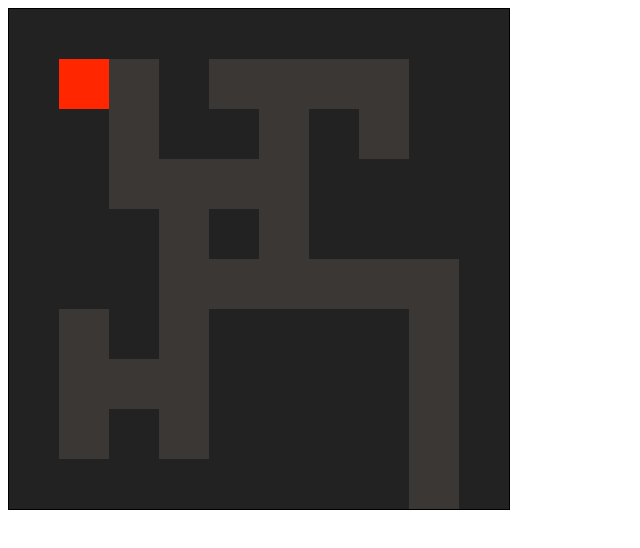
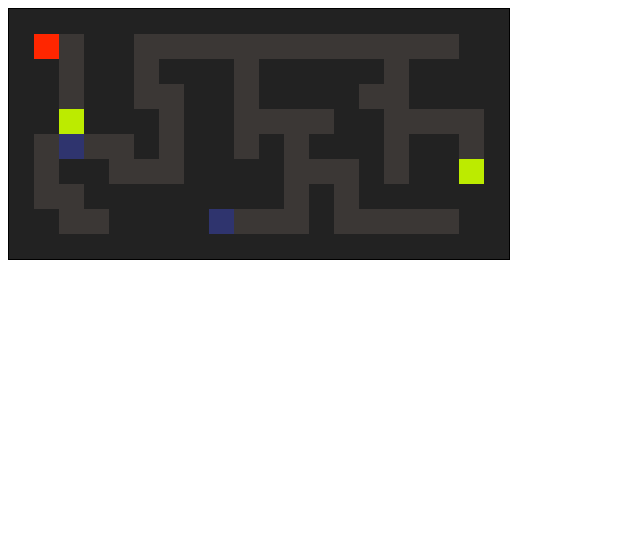
Before and after one commit to anfsanchezcu/Mozmorra-laberinto, a website: page index.html in a window 1280 px wide. Shown: the whole page, without its empty margins (0-640 px from the left). Drawn offline with Linux system fonts and the light colour scheme.

Commit message:
logica de juego

```diff
--- a/css/style.css
+++ b/css/style.css
@@ -1,6 +1,6 @@
 #canvas{
     width: 500px;
-    height: 500px;
+    height: 250px;
     border: solid 1px rgb(0, 0, 0);
 
 }
--- a/js/juego.js
+++ b/js/juego.js
@@ -2,40 +2,42 @@ var canvas;
 var fps=60;
 var ctx;
 
-var anchoF = 50;
-var altoF=50;
+var anchoF = 25;
+var altoF=25;
 
 var muro ='#222222';
 var camino='#3b3735';
-var tierra='#784e3b';
+var llave='#bceb00';
+var puerta ="#2f346e"
 
 
 var escenario = [
-    [0,0,0,0,0,0,0,0,0,0],
-    [0,1,1,0,1,1,1,1,0,0],
-    [0,0,1,0,0,1,0,1,0,0],
-    [0,0,1,1,1,1,0,0,0,0],
-    [0,0,0,1,0,1,0,0,0,0],
-    [0,0,0,1,1,1,1,1,1,0],
-    [0,1,0,1,0,0,0,0,1,0],
-    [0,1,1,1,0,0,0,0,1,0],
-    [0,1,0,1,0,0,0,0,1,0],
-    [0,0,0,0,0,0,0,0,1,0]
+    [0,0,0,0,0,0,0,0,0,0,0,0,0,0,0,0,0,0,0,0],
+    [0,1,1,0,0,1,1,1,1,1,1,1,1,1,1,1,1,1,0,0],
+    [0,0,1,0,0,1,0,0,0,1,0,0,0,0,0,1,0,0,0,0],
+    [0,0,1,0,0,1,1,0,0,1,0,0,0,0,1,1,0,0,0,0],
+    [0,0,5,0,0,0,1,0,0,1,1,1,1,0,0,1,1,1,1,0],
+    [0,1,2,1,1,0,1,0,0,1,0,1,0,0,0,1,0,0,1,0],
+    [0,1,0,0,1,1,1,0,0,0,0,1,1,1,0,1,0,0,5,0],
+    [0,1,1,0,0,0,0,0,0,0,0,1,0,1,0,0,0,0,0,0],
+    [0,0,1,1,0,0,0,0,2,1,1,1,0,1,1,1,1,1,0,0],
+    [0,0,0,0,0,0,0,0,0,0,0,0,0,0,0,0,0,0,0,0]
 ]
 
 
 function borrarCanvas(){//al re establecer el tamaño de canvas se elimina toso el contenido
     canvas.width =500;
-    canvas.height = 500;
+    canvas.height = 250;
 }
 var corredor = function(x,y){
     this.x = x;
     this.y = y;
-    this.aux;
-    this.aux=0;
+    this.llave =false;
+
     this.dibujar = function(){
         ctx.fillStyle ='#ff2600';
         ctx.fillRect(this.x*anchoF, this.y*altoF, anchoF,altoF);
+
     }
     this.margenes = function(x,y){
 
@@ -43,32 +45,62 @@ var corredor = function(x,y){
             return false;
         return true;
     }
+    this.getKey= function(){
+        console.log('x:'+this.x+' y:'+this.y+' escenario:'+escenario[y][x]);
+        if(escenario[this.y][this.x]==5){
+            escenario[this.y][this.x]=1;
+            this.llave = true;
+        }
+        this.win();
+    }
+    this.win = function(){
+        if(escenario[this.y][this.x]==2 && this.llave ==true){
+            escenario[6][18]=5;
+            this.llave=false;
+            this.x=1;
+            this.y=1;
+            console.log(escenario);
+        }
+    }
     this.up= function(){
-        this.aux =this.y;
-        if(this.margenes(this.x,this.y-1))
+        if(this.margenes(this.x,this.y-1)){
             this.y--;
+            this.getKey();
         }
+    }
     this.down = function(){
-        if(this.margenes(this.x,this.y+1))
+        if(this.margenes(this.x,this.y+1)){
             this.y++;
+            this.getKey();
+        }
     }
     this.left= function(){
-        if(this.margenes(this.x-1,this.y))
+        if(this.margenes(this.x-1,this.y)){
             this.x--;
+            this.getKey();
+        }
     }
     this.right= function(){
-        if(this.margenes(this.x+1,this.y))
+        if(this.margenes(this.x+1,this.y)){
             this.x++;
+            this.getKey();
+        }
     }
+
 }
+
 function dibujarEscenario(){
     var color;
-    for(var i=0;i<10;i++){
+    for(var i=0;i<20;i++){
         for(var j=0;j<10;j++){
             if(escenario[j][i]==0){
                 color=muro;
             }else if(escenario[j][i]==1){
                 color = camino;
+            }else if(escenario[j][i]==5){
+                color=llave;
+            }else if(escenario[j][i]==2){
+                color = puerta;
             }
             ctx.fillStyle = color;
             ctx.fillRect(i*anchoF, j*altoF,anchoF, altoF);
@@ -87,7 +119,7 @@ function inicializacion(){
     setInterval(()=>main(), 1000/fps);
 
     document.addEventListener('keydown',function(e){
-        console.log(e.keyCode);
+        //console.log(e.keyCode);
         if(e.keyCode==37){conejo.left(); }
         else if(e.keyCode==38){conejo.up();    }
         else if(e.keyCode==39){conejo.right(); }
@@ -101,4 +133,5 @@ function main(){
    dibujarEscenario();
    conejo.dibujar();
 
+
 }
```
